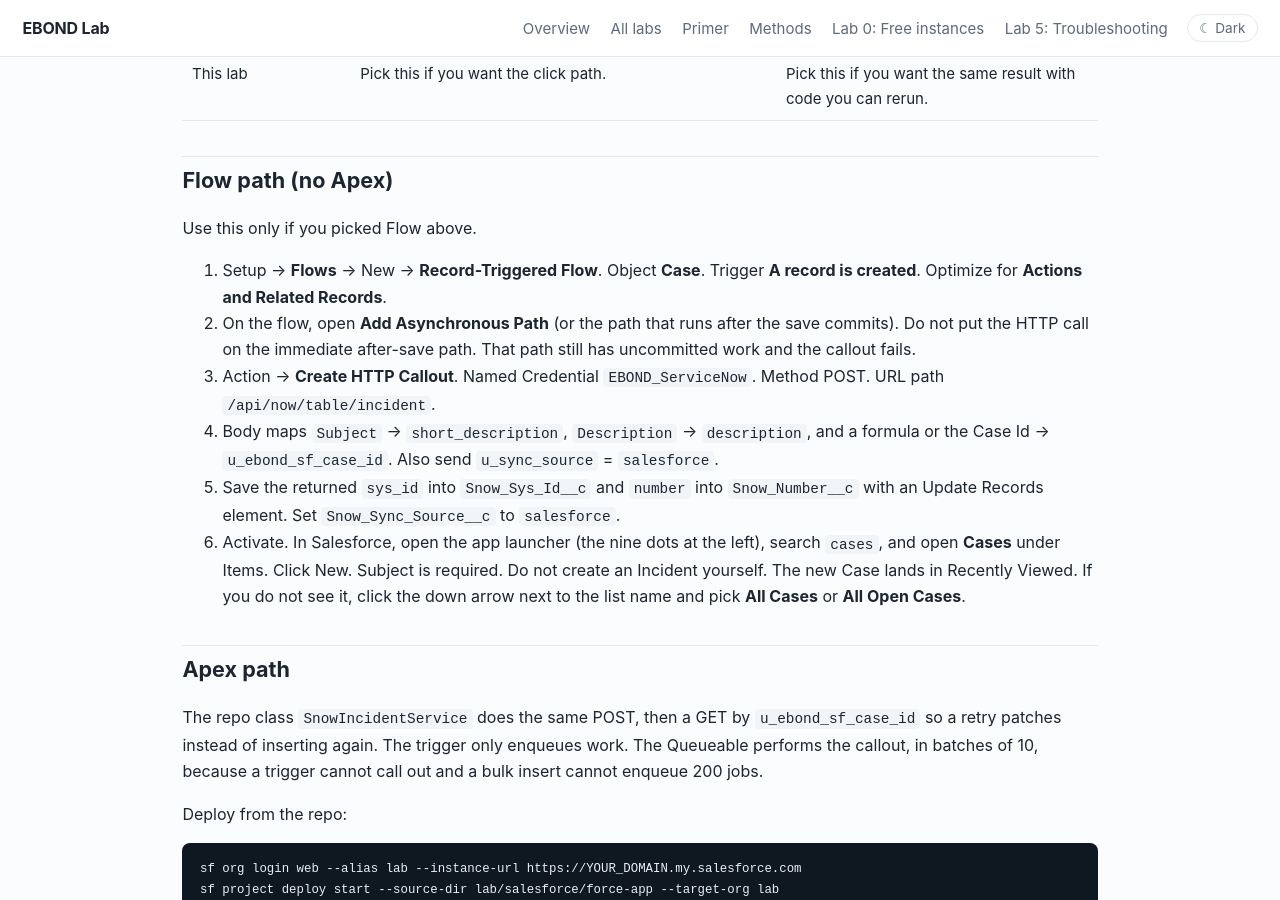
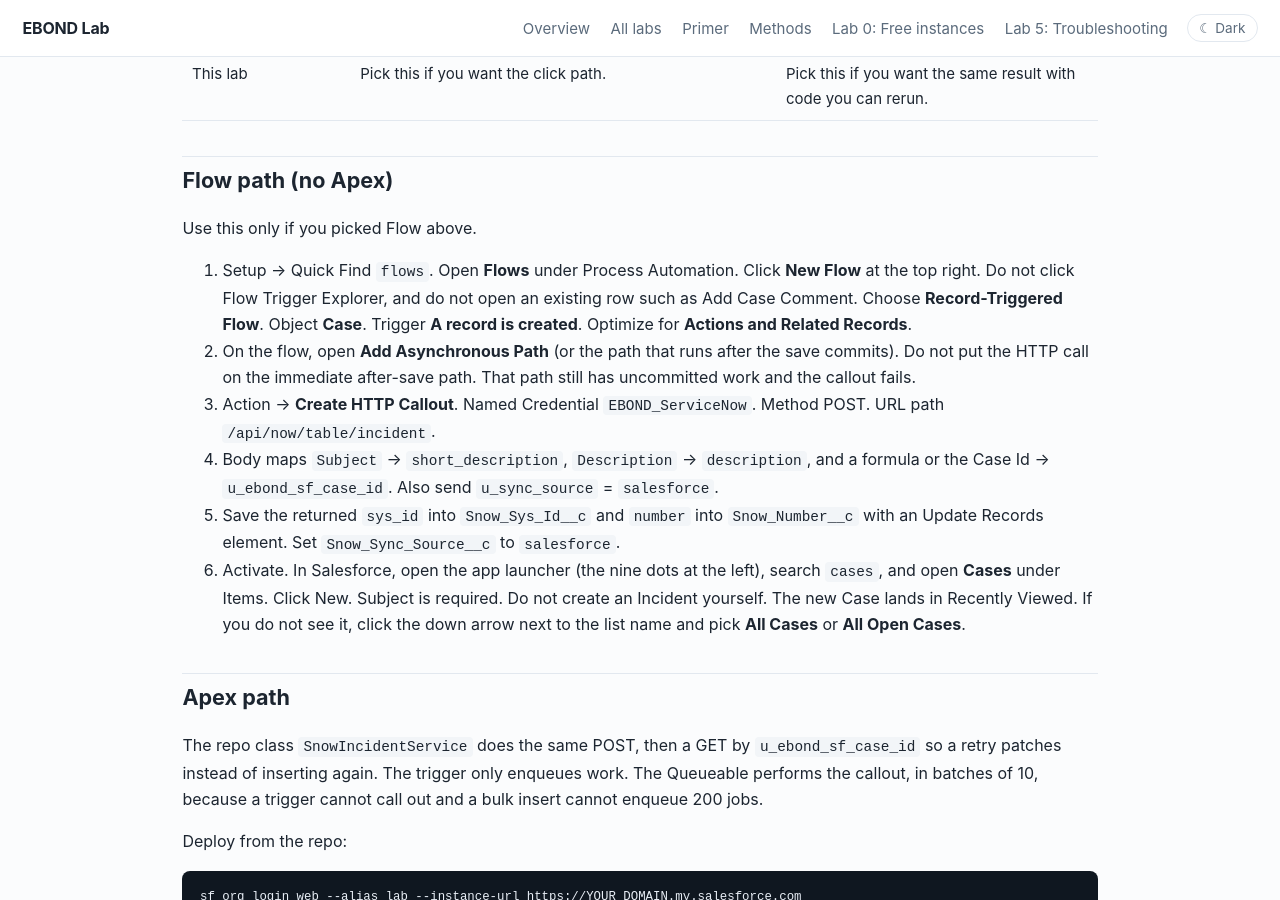
Before and after one commit to eltonaguiar/EBOND_ServiceNowSalesforce, a Jekyll site: the page built from site/labs/02-salesforce-to-snow.md, in a window 1280 px wide and 900 px high, scrolled down 5949 px. Built offline with Jekyll 4.4.1, drawn with Linux system fonts in a browser that asks for light colours.

Commit message:
Point the Flow path at the New Flow button.

```diff
--- a/site/labs/02-salesforce-to-snow.md
+++ b/site/labs/02-salesforce-to-snow.md
@@ -200,7 +200,7 @@ The Named Credential above is required for either path. After you finish one pat
 
 Use this only if you picked Flow above.
 
-1. Setup → **Flows** → New → **Record-Triggered Flow**. Object **Case**. Trigger **A record is created**. Optimize for **Actions and Related Records**.
+1. Setup → Quick Find `flows`. Open **Flows** under Process Automation. Click **New Flow** at the top right. Do not click Flow Trigger Explorer, and do not open an existing row such as Add Case Comment. Choose **Record-Triggered Flow**. Object **Case**. Trigger **A record is created**. Optimize for **Actions and Related Records**.
 2. On the flow, open **Add Asynchronous Path** (or the path that runs after the save commits). Do not put the HTTP call on the immediate after-save path. That path still has uncommitted work and the callout fails.
 3. Action → **Create HTTP Callout**. Named Credential `EBOND_ServiceNow`. Method POST. URL path `/api/now/table/incident`.
 4. Body maps `Subject` → `short_description`, `Description` → `description`, and a formula or the Case Id → `u_ebond_sf_case_id`. Also send `u_sync_source` = `salesforce`.
```
